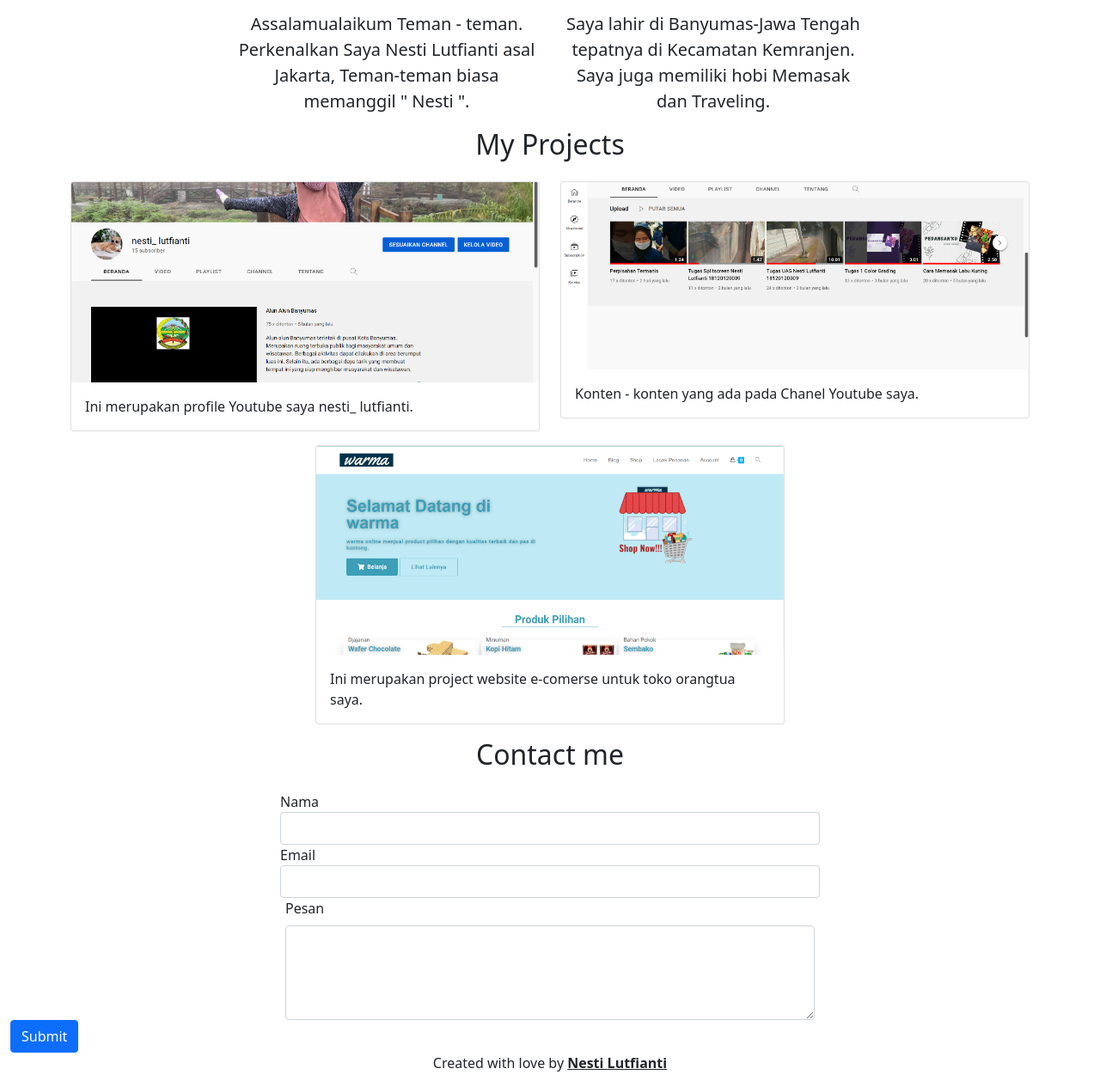
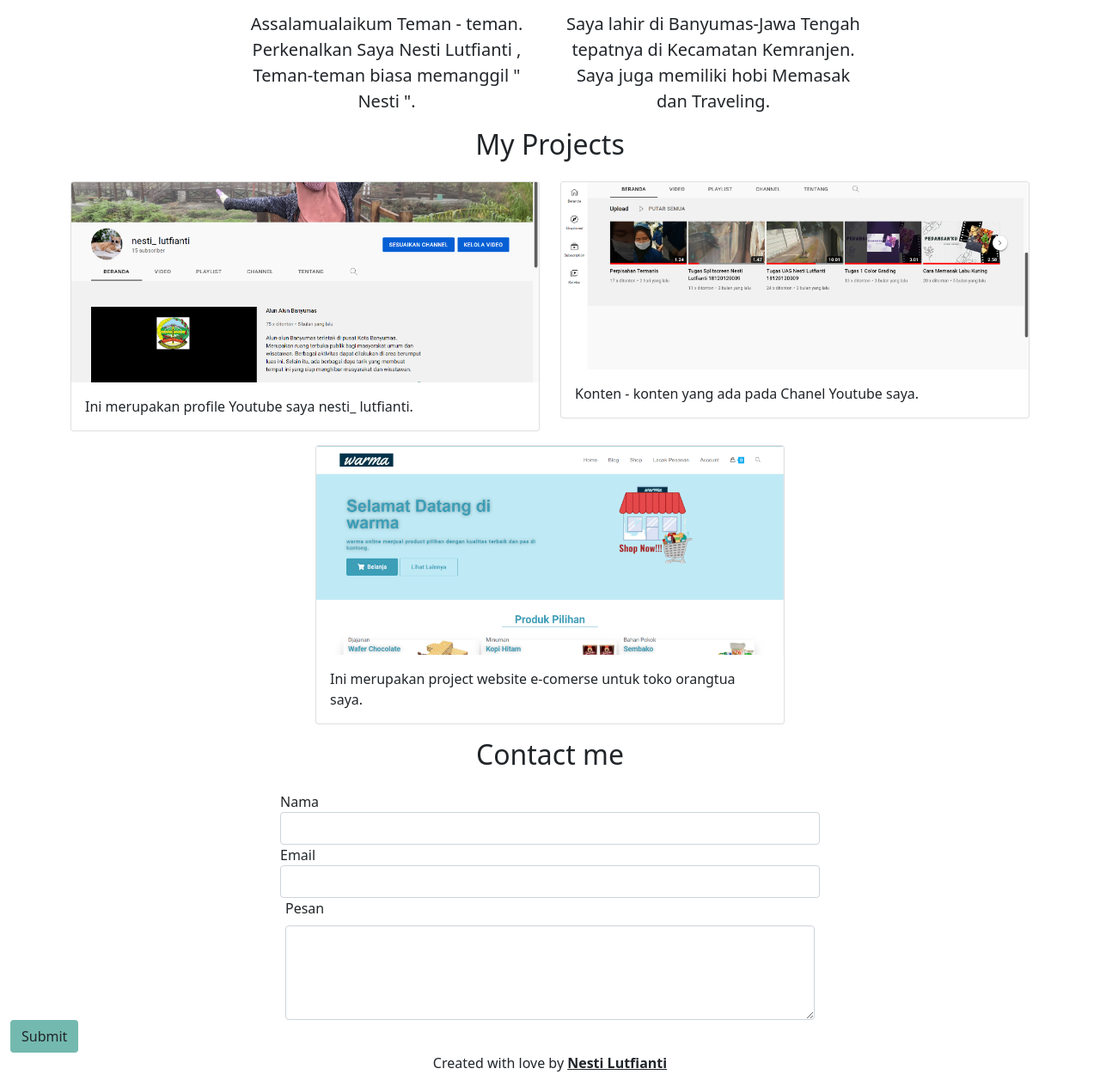
Before and after one commit to 07062001/nestilutfianti.github.io, a plain HTML site: page index.html in a window 1280 px wide. Shown: the part 718-1983 px from the top of the page at 86% size. Drawn offline with nearby package versions, Linux system fonts and the light colour scheme.

Commit message:
mengubah submit

```diff
--- a/index.html
+++ b/index.html
@@ -43,7 +43,7 @@
     <!-- Jumbotron -->
     <section class="jumbotron justify-content-center">
       <img class="kanan" src="img/me.png" alt="Nesti Lutfianti" width="200" />
-      <h1 class="display-4">Nesti Lutfianti</h1>
+      <h1 class="kapital">Nesti Lutfianti</h1>
       <p class="lead" >|| Mahasiswa ||</p>
       <div class="col-md-4">
         <p>Hallo teman.. Selamat datang di Portofolio sederhanaku
@@ -71,7 +71,7 @@
       </div>
       <div class="row justify-content-center fs-5 text-center">
         <div class="col-md-4">
-          <p>Assalamualaikum Teman - teman. Perkenalkan Saya Nesti Lutfianti asal Jakarta, Teman-teman biasa memanggil " Nesti ".</p>
+          <p>Assalamualaikum Teman - teman. Perkenalkan Saya Nesti Lutfianti , Teman-teman biasa memanggil " Nesti ".</p>
         </div>
         <div class="col-md-4">
           <p>Saya lahir di Banyumas-Jawa Tengah tepatnya di Kecamatan Kemranjen. Saya juga memiliki hobi Memasak dan Traveling. </p>
@@ -148,9 +148,11 @@
             </div>
 
 
-            <div class="row- justify-content-center">
-           <div class="form-group col-md-6">
-            <button type="submit" class="btn btn-primary">Submit</button>
+            <div class="row- justify-content">
+              <a class="btn" href="https://api.whatsapp.com/send?phone=6282134245025" role="button">Submit</a>
+           <!-- <button type="form-group col-md-6">
+            <button class="submit" class = "btn-primary" a href="#">Submit</a> </button> -->
+
            </div>
         </div>
       </div>
--- a/style.css
+++ b/style.css
@@ -1,11 +1,11 @@
 .navbar {
   background-color: #52998e;
-
 }
 
 .jumbotron {
   padding-top: 23px;
   background-color: #74b9af;
+  font-family: comic;
 }
 
 .projects {
@@ -25,3 +25,8 @@
 img.kanan {
   float: right;
   margin: 15px;
+}
+
+.btn {
+  background-color: #74b9af;
+}
```
Also changed, not shown: 1 other file.
